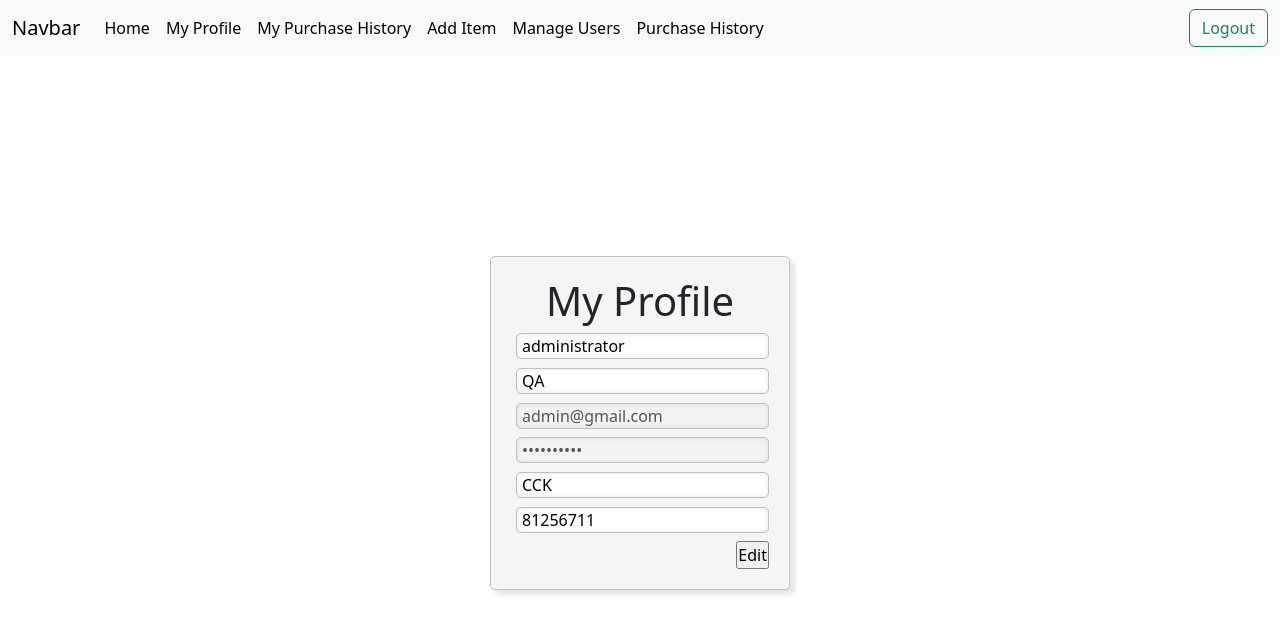
After one commit to samuelsongg/INF2003_Project, a Flask app: page /profile in a window 1280 px wide. The commit adds this page. Shown: the top 639 px of the page. Run offline with Flask 3, Linux system fonts and the light colour scheme; a user stored in the database is signed in; data comes from the database, SQL or seed files in the repository; both versions use the stored data as it was after the commit; some libraries are stand-ins or nearby versions.

Commit message:
Add Profile and User Purchase History

```diff
--- a/app.py
+++ b/app.py
@@ -560,5 +560,53 @@ def remove_from_wishlist():
 
     return redirect('/wishlist')
 
+@app.route('/profile', methods=['GET'])
+def profile():
+    # Retrieve user data
+    try:
+        user_id = session['user_id']
+        conn = get_db_connection()
+        user = conn.execute('SELECT * FROM users WHERE user_id = ?', (user_id,)).fetchone()
+        conn.close()
+        return render_template('profile.html', user=user)
+
+    except Exception as e:
+        print(str(e))
+        return redirect('/login')
+
+@app.route('/editprofile', methods=['POST'])
+def editprofile():
+    try:
+        user_id = session['user_id']
+        first_name = request.form['first_name']
+        last_name = request.form['last_name']
+        address = request.form['address']
+        phone_number = request.form['phone_number']
+
+        conn = get_db_connection()
+        conn.execute('UPDATE users SET first_name = ?, last_name = ?, address = ?, phone_number = ? WHERE user_id = ?',(first_name, last_name, address, phone_number, user_id))
+        conn.commit()
+        # To retrieve updated user value
+        user = conn.execute('SELECT * FROM users WHERE user_id = ?', (user_id,)).fetchone()
+        conn.close()
+        return render_template('profile.html', user=user, edit_status=1)
+
+    except Exception as e:
+        print(str(e))
+        return render_template('profile.html', user=user, edit_status=0)
+
+@app.route('/user_purchase_history', methods=['GET'])
+def user_purchase_history():
+    try:
+        user_id = session['user_id']
+        conn = get_db_connection()
+        orders = conn.execute('SELECT * FROM orders WHERE user_id = ?', (user_id,)).fetchall()
+        conn.close()
+        return render_template('user_purchase_history.html', orders=orders)
+
+    except Exception as e:
+        print(str(e))
+        return redirect('/')
+
 if __name__ == '__main__':
     app.run(debug=True)
--- a/templates/base.html
+++ b/templates/base.html
@@ -21,6 +21,14 @@
                   <li class="nav-item">
                     <a class="nav-link active" aria-current="page" href="/">Home</a>
                   </li>
+                  {% if session['login_status'] == 1 %}
+                  <li class="nav-item">
+                    <a class="nav-link active" href="/profile">My Profile</a>
+                  </li>
+                  <li class="nav-item">
+                    <a class="nav-link active" href="/user_purchase_history">My Purchase History</a>
+                  </li>
+                  {% endif %}
                   {% if session['login_status'] == 1 and session['account_type'] == 'admin' %}
                   <li class="nav-item">
                     <a class="nav-link active" href="/add_item">Add Item</a>
--- /dev/null
+++ b/templates/profile.html
@@ -0,0 +1,31 @@
+{% extends 'base.html' %}
+
+{% block head %}
+<title>Ecommerce+</title>
+{% endblock %}
+
+{% block body %}
+<div class="signup-content">
+    {% if edit_status == 1 %}
+        <h1 class="wrong-credentials-msg">Updated successfully</h1>
+    {% elif edit_status == 0 %}
+        <h1 class="wrong-credentials-msg">Update not successfully</h1>
+    {% endif %}
+    <div class="signup-form-container" id="signup_form">
+        <h1 style="text-align: center">My Profile</h1>
+        <form action="/editprofile" method="POST">
+            <div class="signup-form-input">
+                <input class="sign-up-input" type="text" name="first_name" id="first_name" placeholder="First Name" value="{{user.first_name}}" required>
+                <input class="sign-up-input" type="text" name="last_name" id="last_name" placeholder="Last Name" value="{{user.last_name}}">
+                <input class="sign-up-input" type="email" name="email" id="email" value="{{user.email}}" disabled>
+                <input class="sign-up-input" type="password" name="password" id="password" value="NOPASSWORD" disabled masked>
+                <input class="sign-up-input" type="text" name="address" id="address" placeholder="Address" value="{{user.address}}" required>
+                <input class="sign-up-input" type="text" name="phone_number" id="phone_number" placeholder="Phone Number: 81234567" value="{{user.phone_number}}" pattern="[0-9]{8}" required>
+            </div>
+            <div class="sign-up-submit-button">
+                <input type="submit" value="Edit">
+            </div>
+        </form>
+    </div>
+</div>
+{% endblock %}
```
Also changed, not shown: templates/user_purchase_history.html (added, +31 -0 lines), sql_database.db.
